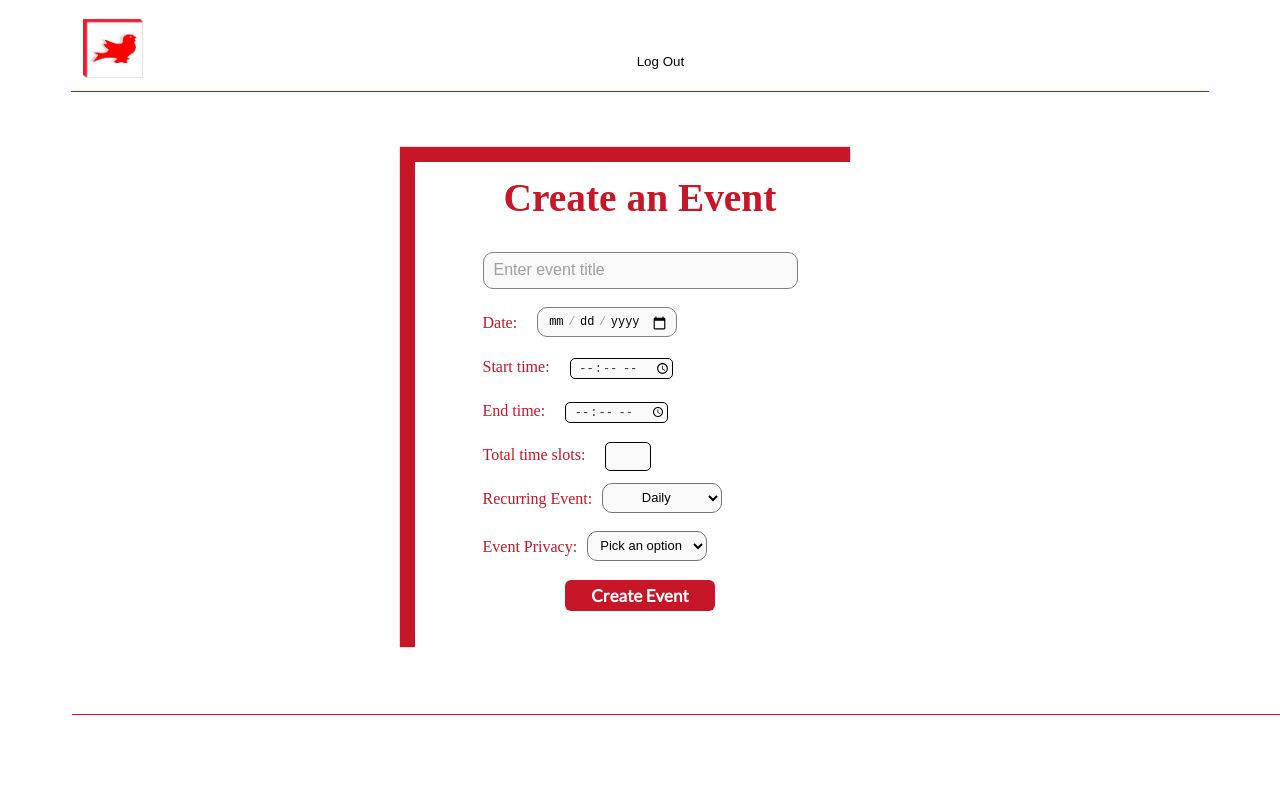
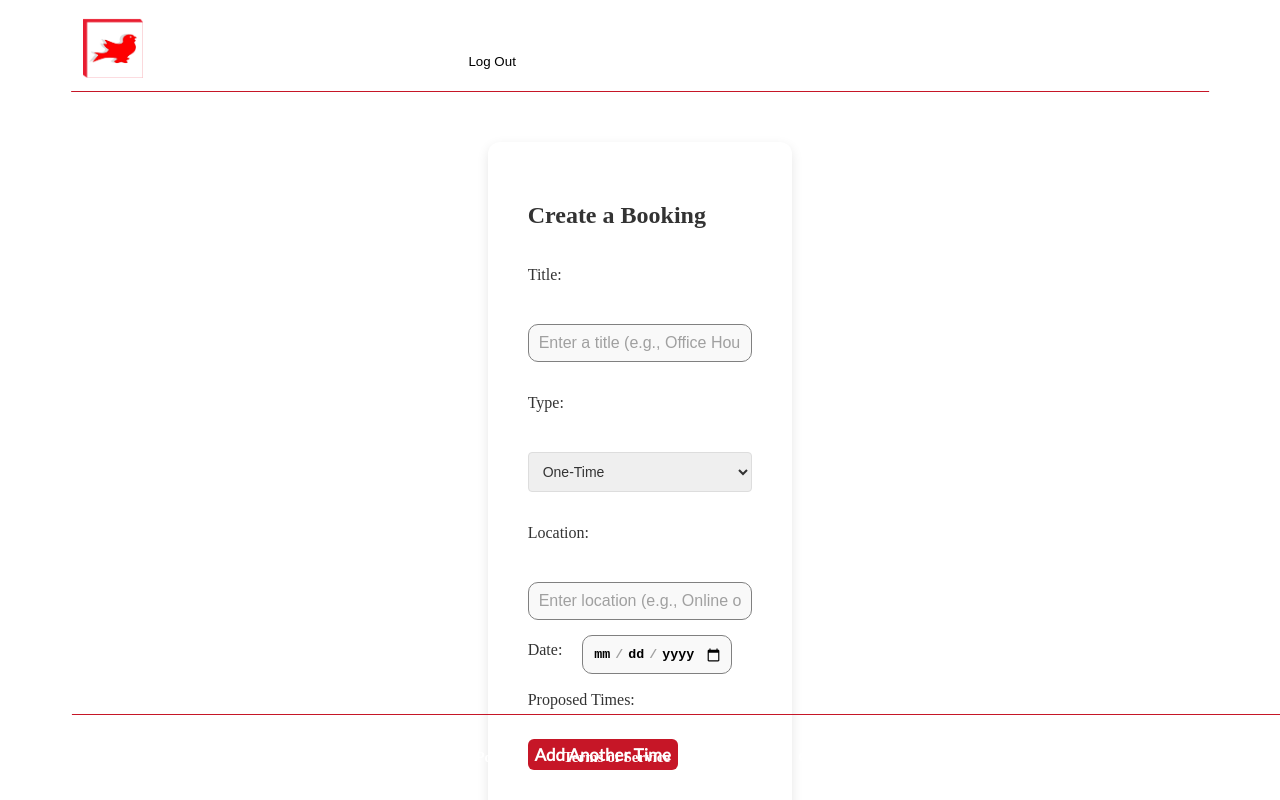
Before and after one commit to andretandoc/bookify, a React (Vite) app in the folder client/: page /CreateEvent in a window 1280 px wide. Shown: the top 800 px of the page. Built offline with nearby package versions, Linux system fonts and the light colour scheme; sample sign-in values are in the browser's storage.

Commit message:
implemented user redirection after registration

```diff
--- a/client/src/App.jsx
+++ b/client/src/App.jsx
@@ -17,7 +17,7 @@ import PrivateRoute from "./private-routes/privateRoutes";
 import PublicRoute from "./public-routes/publicRoutes";
 
 // Private components
-import CreateBooking from "./components/private/CreateBooking";
+import CreateEvent from "./components/private/createEvent";
 import MemberPage from "./components/private/MemberPage";
 import ManageBooking from "./components/private/ManageBooking";
 import CustomMeeting from "./components/private/CustomMeeting";
@@ -26,7 +26,6 @@ import BookingURL from "./components/private/bookingURL";
 
 import { useState, useEffect } from "react";
 import MeetingList from "./components/private/MeetingList";
-import CreateEvent from "./components/private/createEvent";
 import PublicEvents from "./components/public/PublicEvents";
 
 function App() {
@@ -47,7 +46,6 @@ function App() {
   // }, []); // might have to remove this later
   const privateRoutes = [
     "/MemberPage",
-    "/CreateBooking",
     "/MeetingList",
     "/ManageBooking",
     "/CustomMeeting",
@@ -77,13 +75,14 @@ function App() {
             path="/Login"
             element={<Login setIsLoggedIn={setIsLoggedIn} />}
           />
-          <Route path="/Register" element={<Register />} />
+          <Route
+            path="/Register"
+            element={<Register setIsLoggedIn={setIsLoggedIn} />} />
         </Route>
 
         {/* Private Routes */}
         <Route element={<PrivateRoute isLoggedIn={isLoggedIn} />}>
           <Route path="/MemberPage" element={<MemberPage />} />
-          <Route path="/CreateBooking" element={<CreateBooking />} />
           <Route path="/MeetingList" element={<MeetingList />} />
           <Route path="/ManageBooking" element={<ManageBooking />} />
           <Route path="/CustomMeeting" element={<CustomMeeting />} />
--- a/client/src/components/Header.jsx
+++ b/client/src/components/Header.jsx
@@ -36,9 +36,6 @@ function Header({ isLoggedIn, onLogout }) {
             <>
               <div className="nav-item">
                 <Link to="/MemberPage">Home</Link>
-              </div>
-              <div className="nav-item">
-                <Link to="/CreateBooking">Create Meeting</Link>
               </div>
               <div className="nav-item">
                 <Link to="/CustomMeeting">Custom Meeting</Link>
--- a/client/src/components/private/createBooking.jsx
+++ /dev/null
@@ -1,203 +0,0 @@
-import { useState } from "react";
-import axios from "axios";
-
-const CreateBooking = () => {
-  const [title, setTitle] = useState("");
-  const [type, setType] = useState("One-Time");
-  const [hostName, setHostName] = useState(""); // Host Name Field
-  const [location, setLocation] = useState(""); // Location Field
-  const [proposedTimes, setProposedTimes] = useState([]);
-  const [error, setError] = useState("");
-  const [successMessage, setSuccessMessage] = useState("");
-  const [publicURL, setPublicURL] = useState("");
-
-  // Add new proposed time
-  const addProposedTime = () => {
-    setProposedTimes([...proposedTimes, ""]);
-  };
-
-  // Handle changes for proposed time inputs
-  const handleProposedTimeChange = (index, value) => {
-    const updatedTimes = [...proposedTimes];
-    updatedTimes[index] = value;
-    setProposedTimes(updatedTimes);
-  };
-
-  // Remove a specific proposed time
-  const handleRemoveTime = (index) => {
-    setProposedTimes(proposedTimes.filter((_, i) => i !== index));
-  };
-
-  // Submit the form
-  const handleSubmit = async (e) => {
-    e.preventDefault();
-
-    // Reset messages
-    setError("");
-    setSuccessMessage("");
-
-    // Validation: Ensure all required fields are filled
-    if (!title || !hostName || !location || proposedTimes.length === 0) {
-      setError(
-        "Please fill out all required fields and add at least one proposed time."
-      );
-      return;
-    }
-
-    try {
-      const response = await axios.post(
-        "/api/appointments/create",
-        {
-          event: title,
-          host: hostName, // Dynamic Host Name
-          location: location, // Dynamic Location
-          proposedTimes, // Array of proposed time slots
-        },
-        {
-          headers: {
-            Authorization: `Bearer ${localStorage.getItem("token")}`, // Ensure token is valid
-          },
-        }
-      );
-
-      // Handle success response
-      setSuccessMessage(
-        `Booking created successfully! Share this URL: ${response.data.publicURL}`
-      );
-      setPublicURL(response.data.publicURL);
-      setProposedTimes([]); // Clear form after successful creation
-      setTitle("");
-      setHostName("");
-      setLocation("");
-      setType("One-Time");
-    } catch (error) {
-      console.error(error);
-      setError(
-        error.response?.data?.message ||
-          "Failed to create booking. Please try again."
-      );
-    }
-  };
-
-  return (
-    <div className="container glass-container">
-      <h2 className="title">Create a Booking</h2>
-      <form onSubmit={handleSubmit}>
-        {/* Title */}
-        <div className="input-text">
-          <label htmlFor="title">Title:</label>
-          <input
-            type="text"
-            id="title"
-            value={title}
-            onChange={(e) => setTitle(e.target.value)}
-            placeholder="Enter a title (e.g., Office Hours)"
-            required
-            className="booking-input"
-          />
-        </div>
-
-        {/* Type */}
-        <div className="input-text">
-          <label htmlFor="type">Type:</label>
-          <select
-            id="type"
-            value={type}
-            onChange={(e) => setType(e.target.value)}
-            className="booking-input"
-          >
-            <option value="One-Time">One-Time</option>
-            <option value="Recurring">Recurring</option>
-          </select>
-        </div>
-
-        {/* Host Name */}
-        <div className="input-text">
-          <label htmlFor="hostName">Host Name:</label>
-          <input
-            type="text"
-            id="hostName"
-            value={hostName}
-            onChange={(e) => setHostName(e.target.value)}
-            placeholder="Enter host's name"
-            required
-            className="booking-input"
-          />
-        </div>
-
-        {/* Location */}
-        <div className="input-text">
-          <label htmlFor="location">Location:</label>
-          <input
-            type="text"
-            id="location"
-            value={location}
-            onChange={(e) => setLocation(e.target.value)}
-            placeholder="Enter location (e.g., Online or Room 101)"
-            required
-            className="booking-input"
-          />
-        </div>
-
-        {/* Proposed Times */}
-        <div className="input-text">
-          <label>Proposed Times:</label>
-          {proposedTimes.map((time, index) => (
-            <div
-              key={index}
-              style={{
-                display: "flex",
-                alignItems: "center",
-                gap: "10px",
-                marginBottom: "10px",
-              }}
-            >
-              <input
-                type="datetime-local"
-                value={time}
-                onChange={(e) =>
-                  handleProposedTimeChange(index, e.target.value)
-                }
-                required
-                className="booking-input"
-              />
-              <button
-                type="button"
-                onClick={() => handleRemoveTime(index)}
-                className="small-btn"
-              >
-                Remove
-              </button>
-            </div>
-          ))}
-          <button type="button" onClick={addProposedTime} className="small-btn">
-            Add Another Time
-          </button>
-        </div>
-
-        {/* Error or Success Messages */}
-        {error && <p className="error-message">{error}</p>}
-        {successMessage && (
-          <p className="success-message" style={{ color: "green" }}>
-            {successMessage}
-            <br />
-            <a
-              href={`/booking/${publicURL}`}
-              target="_blank"
-              rel="noopener noreferrer"
-            >
-              View Booking Link
-            </a>
-          </p>
-        )}
-
-        {/* Submit Button */}
-        <button type="submit" className="btn">
-          Create Booking
-        </button>
-      </form>
-    </div>
-  );
-};
-
-export default CreateBooking;
--- a/client/src/components/private/createEvent.jsx
+++ b/client/src/components/private/createEvent.jsx
@@ -1,76 +1,136 @@
 import { useState } from "react";
+import axios from "axios";
 
-export default function CreateEvent() {
+const CreateEvent = () => {
+  const [title, setTitle] = useState("");
+  const [type, setType] = useState("One-Time");
+  const [date, setDate] = useState(""); // Host Name Field
+  const [location, setLocation] = useState(""); // Location Field
+  const [proposedTimes, setProposedTimes] = useState([]);
+  const [privacy, setPrivacy] = useState("");
+  const [error, setError] = useState("");
+  const [successMessage, setSuccessMessage] = useState("");
+  const [publicURL, setPublicURL] = useState("");
 
-    const [email, setTitle] = useState("");
-    const [date, setDate] = useState("");
-    const [startTime, setStartTime] = useState("");
-    const [endTime, setEndTime] = useState("");
-    const [recurring, setRecurring] = useState(false);
-    const [submeetings, setSubMeetings] = useState("")
-    const [privacy, setPrivacy] = useState("");
-    const [message, setMessage] = useState("");
+  // Add new proposed time
+  const addProposedTime = () => {
+    setProposedTimes([...proposedTimes, ""]);
+  };
 
+  // Handle changes for proposed time inputs
+  const handleProposedTimeChange = (index, value) => {
+    const updatedTimes = [...proposedTimes];
+    updatedTimes[index] = value;
+    setProposedTimes(updatedTimes);
+  };
+
+  // Remove a specific proposed time
+  const handleRemoveTime = (index) => {
+    setProposedTimes(proposedTimes.filter((_, i) => i !== index));
+  };
+
+  // Submit the form
   const handleSubmit = async (e) => {
-        e.preventDefault(); // Prevent default form submission behavior
+    e.preventDefault();
 
-        // Validate required fields
-        if (!title || !date || !startTime || !endTime || !submeetings) {
-            setMessage("Please fill in all required fields.");
+    // Reset messages
+    setError("");
+    setSuccessMessage("");
+
+    // Validation: Ensure all required fields are filled
+    if (!title || !date || !location || proposedTimes.length === 0) {
+      setError(
+        "Please fill out all required fields and add at least one proposed time."
+      );
       return;
     }
 
-        // Prepare the event data
-        const eventData = {
-            title,
-            date,
-            start_time: startTime,
-            end_time: endTime,
-            recurring,
-            submeetings: parseInt(submeetings, 10), // Ensure submeetings is a number
-            privacy,
-        };
+
 
     try {
-            const response = await fetch("https://your-api-endpoint.com/events", {
-                method: "POST",
+      const response = await axios.post(
+        "/api/appointments/create",
+        {
+          event: title,
+          date: date, // Dynamic Host Name
+          location: location, // Dynamic Location
+          proposedTimes, // Array of proposed time slots
+        },
+        {
           headers: {
-                    "Content-Type": "application/json",
+            Authorization: `Bearer ${localStorage.getItem("token")}`, // Ensure token is valid
           },
-                body: JSON.stringify(eventData),
-            });
+        }
+      );
 
-            if (response.ok) {
-                const result = await response.json();
-                setMessage("Event created successfully!");
-                console.log(result);
-            } else {
-                setMessage("Failed to create event. Please try again.");
-                console.error("Error:", response.statusText);
-            }
+      // Handle success response
+      setSuccessMessage(
+        `Booking created successfully! Share this URL: ${response.data.publicURL}`
+      );
+      setPublicURL(response.data.publicURL);
+      setProposedTimes([]); // Clear form after successful creation
+      setTitle("");
+      setHostName("");
+      setLocation("");
+      setType("One-Time");
     } catch (error) {
-            console.error("API call failed:", error);
-            setMessage("An error occurred. Please try again.");
+      console.error(error);
+      setError(
+        error.response?.data?.message ||
+          "Failed to create booking. Please try again."
+      );
     }
   };
 
-
   return (
-        <main className="form-box-wrapper">
-        <div className="form-box">
-            <h1 className="title">Create an Event</h1>
-            <form className="event-form" action="" method="">
+    <div className="container glass-container">
+      <h2 className="title">Create a Booking</h2>
+      <form onSubmit={handleSubmit}>
+        {/* Title */}
         <div className="input-text">
+          <label htmlFor="title">Title:</label>
           <input
             type="text"
             id="title"
-                    name="title"
-                    placeholder="Enter event title"
-                    value={email}
+            value={title}
             onChange={(e) => setTitle(e.target.value)}
+            placeholder="Enter a title (e.g., Office Hours)"
             required
-                    />{" "}
+            className="booking-input"
+          />
         </div>
+
+        {/* Type */}
+        <div className="input-text">
+          <label htmlFor="type">Type:</label>
+          <select
+            id="type"
+            value={type}
+            onChange={(e) => setType(e.target.value)}
+            className="booking-input"
+          >
+            <option value="One-Time">One-Time</option>
+            <option value="Recurring">Recurring</option>
+          </select>
+        </div>
+
+
+        {/* Location */}
+        <div className="input-text">
+          <label htmlFor="location">Location:</label>
+          <input
+            type="text"
+            id="location"
+            value={location}
+            onChange={(e) => setLocation(e.target.value)}
+            placeholder="Enter location (e.g., Online or Room 101)"
+            required
+            className="booking-input"
+          />
+        </div>
+
+
+        {/* Date */}
         <div className="choose-date">
           <label className="event-label" htmlFor="start-date">Date:</label>
           <input
@@ -82,29 +142,43 @@ export default function CreateEvent() {
               onChange={(e) => setDate(e.target.value)}
           />
       </div>
-                    <div class="input-time">
-                        <label className="event-label" htmlFor="start-time">Start time: </label>
-                        <input type="time" className="time-input" id="start-time" name="start-time" value={startTime} onChange={(e) => setStartTime(e.target.value)} required></input>
+
+
+
+        {/* Proposed Times */}
+        <div className="input-text">
+          <label>Proposed Times:</label>
+          {proposedTimes.map((time, index) => (
+            <div
+              key={index}
+              style={{
+                display: "flex",
+                alignItems: "center",
+                gap: "10px",
+                marginBottom: "10px",
+              }}
+            >
+              <input
+                type="time"
+                value={time}
+                onChange={(e) =>
+                  handleProposedTimeChange(index, e.target.value)
+                }
+                required
+                className="booking-input"
+              />
+              <button
+                type="button"
+                onClick={() => handleRemoveTime(index)}
+                className="small-btn"
+              >
+                Remove
+              </button>
             </div>
-                    <div class="input-time">
-                        <label className="event-label" htmlFor="end-time">End time: </label>
-                        <input type="time" className="time-input" id="end-time" name="end-time" value={endTime} onChange={(e) => setEndTime(e.target.value)} required ></input>
-                    </div>
-                    <div className="split-event">
-                        <label className="event-label" for="quantity">Total time slots: </label>
-                        <input type="number" className="event-quantity" id="quantity" name="quantity" min="1" max="15" value={submeetings} onChange={(e) => setSubMeetings(e.target.value)}  required></input>
-                    </div>
-
-                    <div class="choose-recurring">
-                        <label className="event-label" htmlFor="day">Recurring Event: </label>
-                        <select id="recurring" className="dropdown-recurring" name="recurring" value={recurring} onChange={(e) => setRecurring(e.target.value)} required>
-                            <option class="recurring-input" value="" disabled>Pick an option</option>
-                            <option class="recurring-input" value="daily">Daily</option>
-                            <option class="recurring-input" value="weekly">Weekly</option>
-                            <option class="recurring-input" value="monthly">Monthly</option>
-                        </select>
-                    </div>
-
+          ))}
+          <button type="button" onClick={addProposedTime} className="small-btn">
+            Add Another Time
+          </button>
           <div class="choose-privacy">
               <label className="event-label" htmlFor="day">Event Privacy: </label>
               <select id="privacy" className="dropdown-privacy" name="privacy" value={privacy} onChange={(e) => setPrivacy(e.target.value)} required>
@@ -113,12 +187,31 @@ export default function CreateEvent() {
                   <option class="privacy-input" value="public">Open to Everyone</option>
               </select>
           </div>
-                    {message && <p>{message}</p>}
-                    <button className="small-btn" type="submit" onClick={handleSubmit}>
+        </div>
+
+        {/* Error or Success Messages */}
+        {error && <p className="error-message">{error}</p>}
+        {successMessage && (
+          <p className="success-message" style={{ color: "green" }}>
+            {successMessage}
+            <br />
+            <a
+              href={`/booking/${publicURL}`}
+              target="_blank"
+              rel="noopener noreferrer"
+            >
+              View Event Link
+            </a>
+          </p>
+        )}
+
+        {/* Submit Button */}
+        <button type="submit" className="btn">
           Create Event
         </button>
       </form>
     </div>
-        </main>
-    )
-}
+  );
+};
+
+export default CreateEvent;
--- a/client/src/components/public/Register.jsx
+++ b/client/src/components/public/Register.jsx
@@ -1,4 +1,4 @@
-import { Link } from "react-router-dom";
+import { Link, useNavigate } from "react-router-dom";
 import { useState } from "react";
 import axios from "axios";
 
@@ -9,6 +9,7 @@ function Register() {
   const [password, setPassword] = useState("");
   const [message, setMessage] = useState("");
   const [confirmation, setConfirmation] = useState("");
+  const navigate = useNavigate();
 
   const handleRegister = async (event) => {
     event.preventDefault();
@@ -36,7 +37,12 @@ function Register() {
           confirmPassword: confirmation,
         }
       );
+
+      const token = response.data.token;
+      localStorage.setItem("token", token);
+
       setMessage(response.data.message);
+      navigate("/MemberPage");
     } catch (error) {
       setMessage(error.response?.data?.message || "Registration failed");
     }
```
Lines whose indentation alone changed are shown as unchanged.
